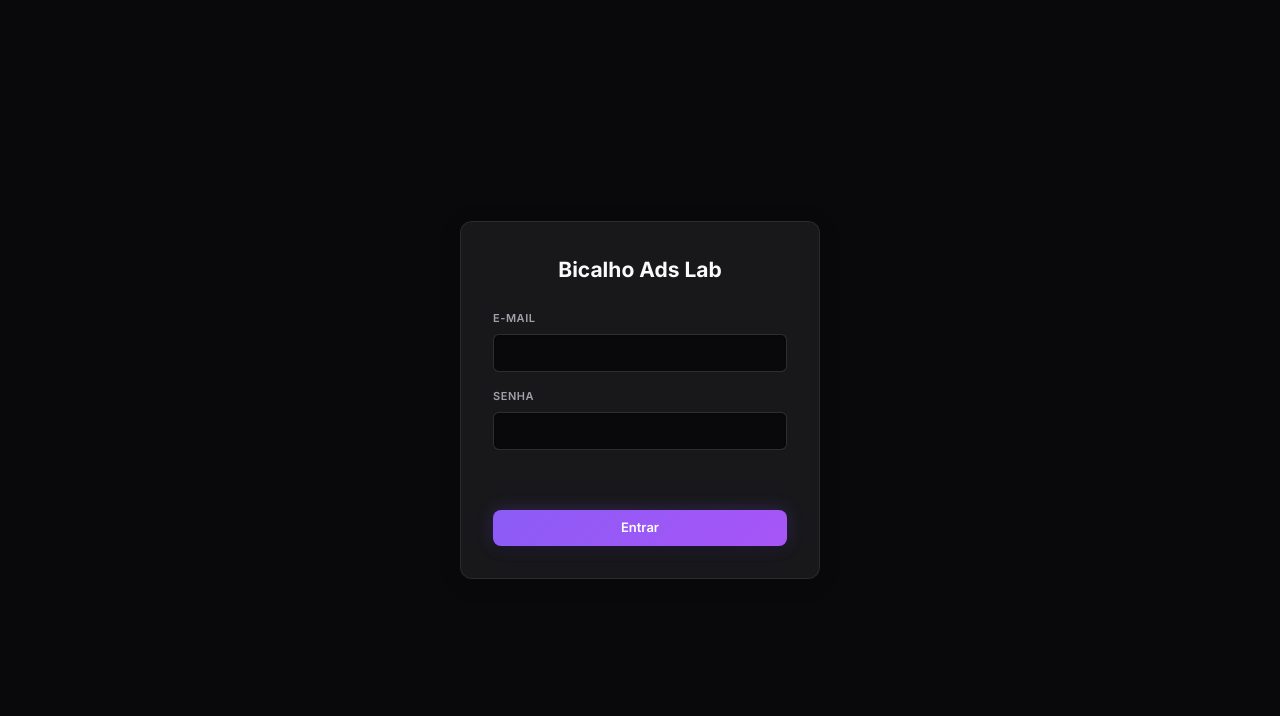
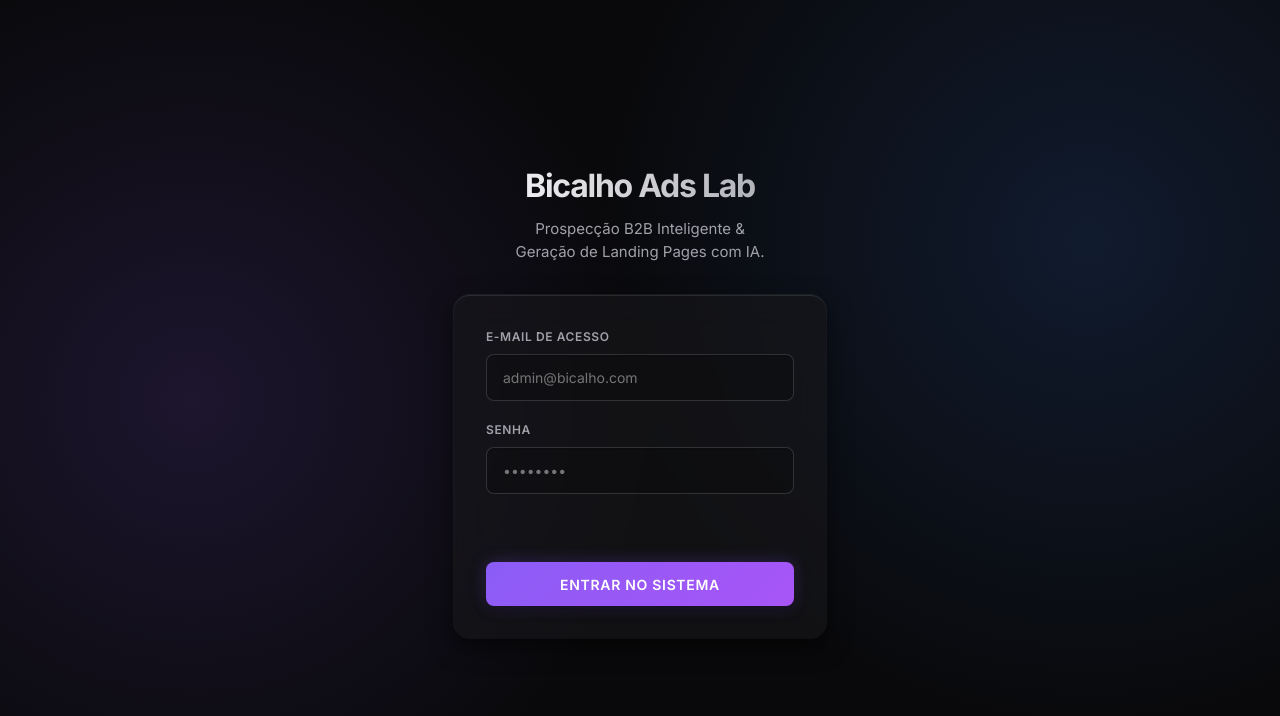
Before and after one commit to bicalhojr7/webscrapping-bicalho, a website: page public/index.html in a window 1280 px wide. Drawn offline with nearby package versions, Linux system fonts and the light colour scheme; files that its build step writes are made by us from their sources; no server answers.

Commit message:
Enhance login UI with premium branding

```diff
--- a/public/index.html
+++ b/public/index.html
@@ -13,20 +13,26 @@
   </head>
   <body>
     <!-- Login Overlay -->
-    <div id="login-overlay" style="position: fixed; inset: 0; background: var(--bg); z-index: 9999; display: flex; align-items: center; justify-content: center;">
-      <form id="login-form" style="background: var(--surface); padding: 32px; border-radius: 12px; width: 100%; max-width: 360px; box-shadow: 0 4px 24px rgba(0,0,0,0.1); border: 1px solid var(--border);">
-        <h2 style="margin-top: 0; margin-bottom: 24px; text-align: center;">Bicalho Ads Lab</h2>
-        <label class="field" style="margin-bottom: 16px;">
-          <span>E-mail</span>
-          <input type="email" id="login-email" required style="width: 100%; padding: 8px; border-radius: 6px; border: 1px solid var(--border-strong); background: var(--bg); color: var(--fg);">
-        </label>
-        <label class="field" style="margin-bottom: 24px;">
-          <span>Senha</span>
-          <input type="password" id="login-password" required style="width: 100%; padding: 8px; border-radius: 6px; border: 1px solid var(--border-strong); background: var(--bg); color: var(--fg);">
-        </label>
-        <p id="login-feedback" class="feedback" style="margin-bottom: 16px; color: #f43f5e;"></p>
-        <button type="submit" class="button button--primary" style="width: 100%;">Entrar</button>
-      </form>
+    <div id="login-overlay" style="position: fixed; inset: 0; background: var(--bg); z-index: 9999; display: flex; align-items: center; justify-content: center; background-image: radial-gradient(circle at 15% 50%, rgba(139, 92, 246, 0.15), transparent 40%), radial-gradient(circle at 85% 30%, rgba(59, 130, 246, 0.15), transparent 40%);">
+      <div style="width: 100%; max-width: 420px; padding: 0 24px;">
+        <div style="text-align: center; margin-bottom: 32px;">
+          <h1 style="margin: 0; font-size: 32px; font-weight: 700; letter-spacing: -0.04em; background: linear-gradient(to right, #fff, #a1a1aa); -webkit-background-clip: text; -webkit-text-fill-color: transparent;">Bicalho Ads Lab</h1>
+          <p style="margin: 8px 0 0; color: var(--fg-secondary); font-size: 15px; line-height: 1.5;">Prospecção B2B Inteligente &<br/>Geração de Landing Pages com IA.</p>
+        </div>
+
+        <form id="login-form" style="background: rgba(24, 24, 27, 0.6); backdrop-filter: blur(16px); -webkit-backdrop-filter: blur(16px); padding: 32px; border-radius: var(--radius-xl); box-shadow: var(--shadow-lg), 0 0 0 1px var(--border); border-top: 1px solid rgba(255,255,255,0.1);">
+          <label class="field" style="margin-bottom: 20px;">
+            <span style="font-size: 12px; color: var(--fg-secondary);">E-MAIL DE ACESSO</span>
+            <input type="email" id="login-email" required placeholder="admin@bicalho.com" style="width: 100%; padding: 12px 16px; border-radius: var(--radius-md); border: 1px solid var(--border-strong); background: rgba(0,0,0,0.2); color: var(--fg); font-size: 14px; transition: all 0.2s ease;">
+          </label>
+          <label class="field" style="margin-bottom: 28px;">
+            <span style="font-size: 12px; color: var(--fg-secondary);">SENHA</span>
+            <input type="password" id="login-password" required placeholder="••••••••" style="width: 100%; padding: 12px 16px; border-radius: var(--radius-md); border: 1px solid var(--border-strong); background: rgba(0,0,0,0.2); color: var(--fg); font-size: 14px; transition: all 0.2s ease;">
+          </label>
+          <p id="login-feedback" class="feedback" style="margin-bottom: 20px; color: var(--red); font-weight: 500; font-size: 13px; min-height: 20px; text-align: center;"></p>
+          <button type="submit" class="button button--primary" style="width: 100%; height: 44px; font-size: 14px; text-transform: uppercase; letter-spacing: 0.05em; border-radius: var(--radius-md);">Entrar no Sistema</button>
+        </form>
+      </div>
     </div>
 
     <div class="shell" id="app-shell" style="display: none;">
```
